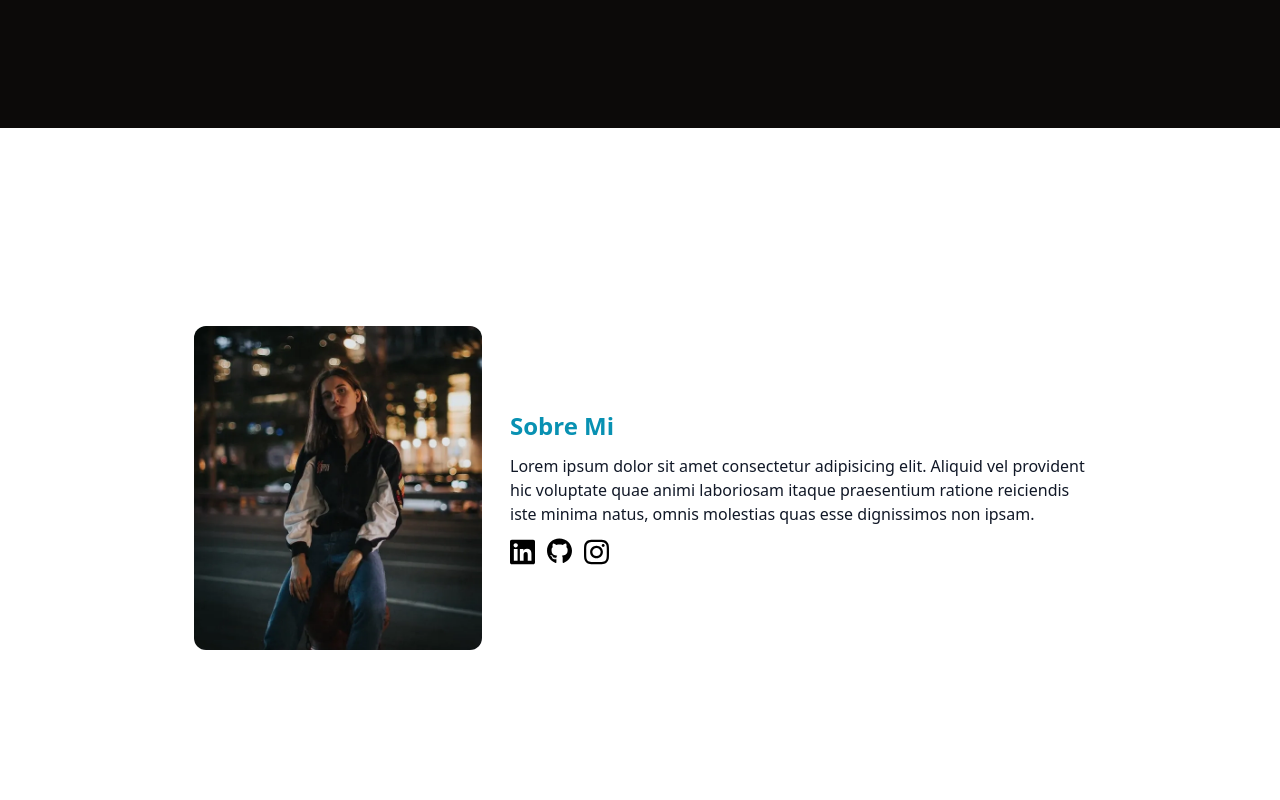
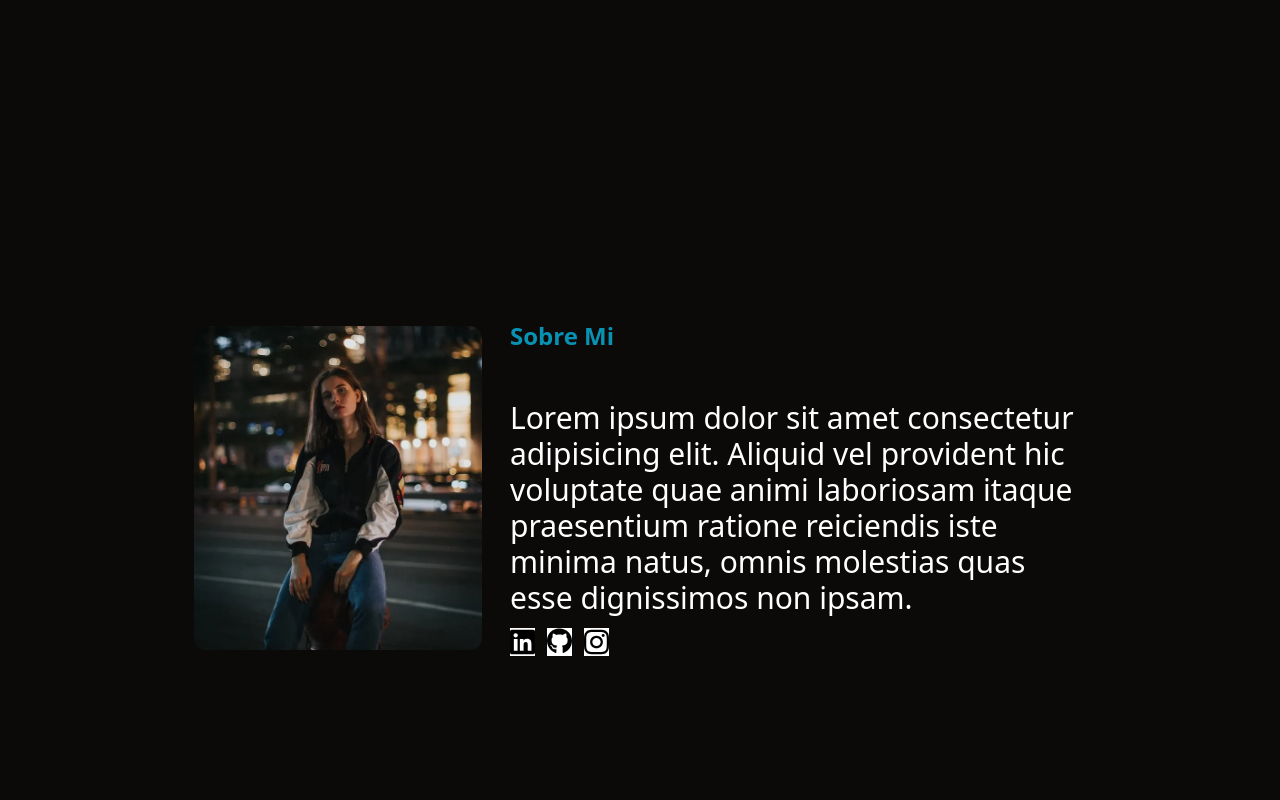
Before and after one commit to pucara05/Portafolio, a website: page src/index.html in a window 1280 px wide. Shown: the part 720-1520 px from the top of the page. Drawn offline with Linux system fonts and the light colour scheme.

Commit message:
arreglando enlaces github,linkedim, darkmode session  2

```diff
--- a/src/index.html
+++ b/src/index.html
@@ -51,23 +51,23 @@
 </section>
 
 
-    <!-- seccion dos -->
+ <!-- Sección dos -->
+<section class="w-full h-90vh flex justify-center items-center gap-7 flex-wrap bg-stone-950 dark:bg-white  dark:text-black text-white p-10">
+    <img class="w-72 h-auto rounded-xl" src="/assets/foto.webp" alt="">
 
-    <section class="w-full h-90vh flex justify-center items-center gap-7 flex-wrap ">
-        <img class="w-72 h-auto rounded-xl" src="/assets/foto.webp" alt="">
-        <article class="flex flex-col gap-3">
-            <h2 class="text-2xl text-cyan-600 font-semibold max-sm:text-center">Sobre Mi</h2>
-            <p class="max-w-xl max-sm:text-center">Lorem ipsum dolor sit amet consectetur adipisicing elit. Aliquid vel
-                provident hic voluptate quae animi laboriosam itaque praesentium ratione reiciendis iste minima natus,
-                omnis molestias quas esse dignissimos non ipsam.</p>
-            <div class="flex gap-3 max-sm:justify-center max-sm:items-center">
-                <a href="#"><img width="25px" src="/assets/linkedin.svg" alt=""></a>
-                <a href="#"><img width="25px" src="/assets/github.svg" alt=""></a>
-                <a href="#"><img width="25px" src="/assets/instagram.svg" alt=""></a>
-            </div>
-        </article>
+    <article class="flex flex-col gap-3">
+        <h2 class="text-2xl text-cyan-600 dark:text-cyan-400 font-semibold max-sm:text-center">Sobre Mi</h2>
+        <p class="max-w-xl max-sm:text-center text-cyan-600 dark:text-cyan-500 text-white text-3xl"> <br>
+            Lorem ipsum dolor sit amet consectetur adipisicing elit. Aliquid vel provident hic voluptate quae animi laboriosam itaque praesentium ratione reiciendis iste minima natus, omnis molestias quas esse dignissimos non ipsam.
+        </p>
 
-    </section>
+        <div class="flex gap-3 max-sm:justify-center max-sm:items-center  ">
+            <a  class ="bg-white " href="#"><img width="25px" src="/assets/linkedin.svg" alt="LinkedIn"></a>
+            <a class="bg-white" href="#"><img width="25px" src="/assets/github.svg" alt="GitHub"></a>
+            <a  class="bg-white" "#"><img width="25px" src="/assets/instagram.svg" alt="Instagram"></a>
+        </div>
+    </article>
+</section>
 
     <!-- seccion tres -->
 
--- a/src/script.js
+++ b/src/script.js
@@ -18,17 +18,11 @@ document.addEventListener("DOMContentLoaded", () => {
     const savedTheme = localStorage.getItem("theme") || "light";
     document.documentElement.classList.add(savedTheme);
     updateThemeIcon();
+
+    // Verifica el tema cargado
+    console.log(`Tema cargado: ${savedTheme}`);
 });
 
 
 
-
 //Menu desplegable
-document.addEventListener("DOMContentLoaded", () => {
-    const menuToggle = document.getElementById('menu-toggle');
-    const navMenu = document.getElementById('nav-menu');
-
-    menuToggle.addEventListener('click', () => {
-        navMenu.classList.toggle('hidden');
-    });
-});
--- a/src/styles.css
+++ b/src/styles.css
@@ -5,10 +5,3 @@
 .hidden {
     display: none;
 }
-
-/* Estilos generales */
-body {
-    background-color: white;
-    color: black;
-    transition: background-color 0.3s, color 0.3s; /* Transición suave */
-}
```
Also changed, not shown: dist/output.css.
